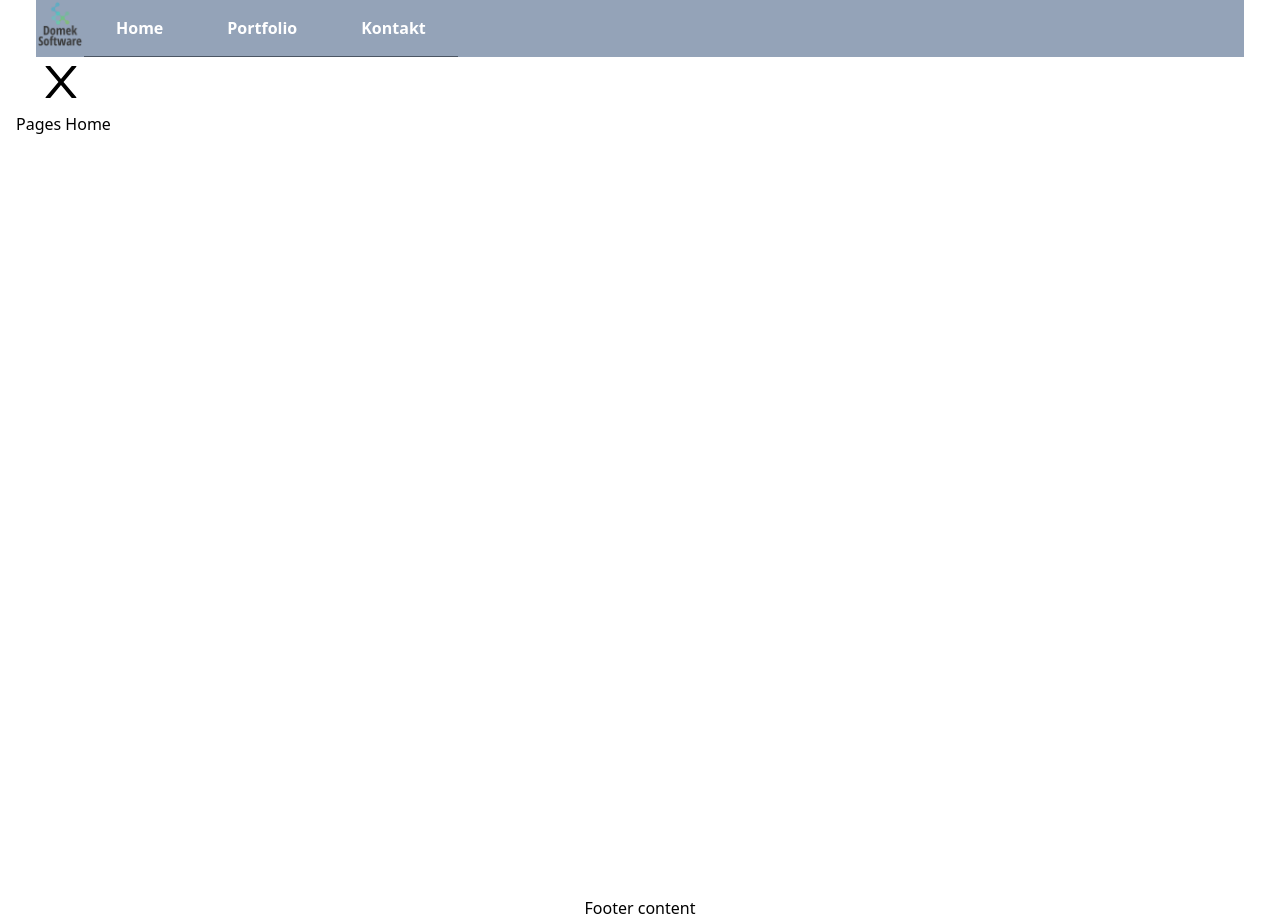
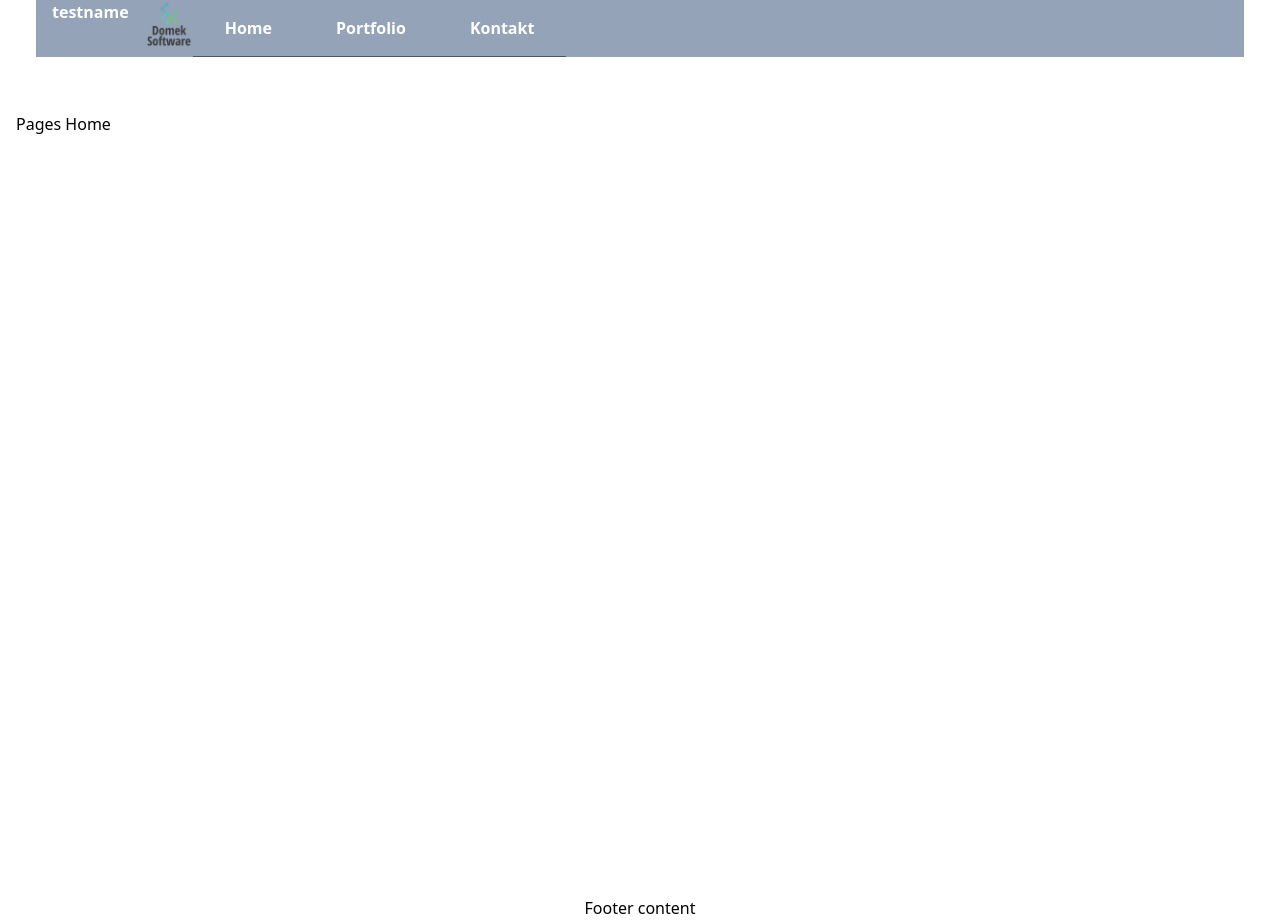
Before and after one commit to deser1/reactwebsite, a React (Create React App) app: page / in a window 1280 px wide. Built offline with nearby package versions, Linux system fonts and the light colour scheme.

Commit message:
Create and add component NavbarLink

```diff
--- a/app/controllers/projects.controller.js
+++ b/app/controllers/projects.controller.js
@@ -6,6 +6,7 @@
 // Create and Save a new Project
 const createProjects = (req, res) => {
     // Validating the request
+    console.log('request =' + JSON.stringify(req.body));
     if (!req.body.title) {
         res.status(400).send ({
             message: "Content can be placed here!"
--- a/src/component/navbar/Navbar.jsx
+++ b/src/component/navbar/Navbar.jsx
@@ -3,7 +3,20 @@
 import {Link} from "react-router-dom";
 
 import logo from "./../../logo_200x200.png";
-
+const NavbarLink = (props) =>{//debugger;
+  return (
+    <>
+    <li className={props.contenerLinkClassName}>
+      <Link
+      to={props.href}
+      className={props.linkClassName}
+      >
+        {props.src ? <img className="w-12 h-12" src={logo} alt="logo" /> : props.textLink}
+      </Link>
+    </li>
+    </>
+  );
+};
 const Navbar = () => {
   const [nav, setNav] = useState(false);
 
@@ -21,21 +34,21 @@
   return (
     <nav id="navbar">
       <div className="relative justify-between items-center h-24 max-w-[1240px] mx-auto px-4 text-white">
-        <ul className="md:flex hidden bg-slate-400">
+        <ul className="md:flex hidden bg-slate-400"><NavbarLink href="/" textLink="testname" contenerLinkClassName="justify-center" linkClassName="p-4 hover:bg-slate-500 font-bold" />
           <li className="justify-center">
-            <a href="/">
+            <Link to={links.href ? "/" : "#"}>
               <img className="w-12 h-12" src={logo} alt="logo" />
-            </a>
+            </Link>
           </li>
-          {links.map(({text, href}) => (
-            <li className="p-4 border-b border-gray-600 hover:bg-slate-500">
+          {links.map(({text, href, i}) => (
+            <li key={i} className="p-4 border-b border-gray-600 hover:bg-slate-500">
               <Link to={href} className="p-4 hover:bg-slate-500 font-bold">
                 {text}
               </Link>
             </li>
           ))}
         </ul>
-        <div className="absolute" onClick={() => setNav((prev) => !prev)}>
+        <div className="absolute flex sm:flex sm:visible md:hidden lg:hidden xl:hidden 2xl:hidden z-[1000]" onClick={() => setNav((prev) => !prev)}>
           {hasNotNav ? (
             <AiOutlineClose color="black" size="50"/>
           ) : (
@@ -53,8 +66,8 @@
                 />
               </a>
             </li>
-            {links.map(({text, href}) => (
-              <li className="p-4 border-b border-gray-600 hover:bg-slate-500">
+            {links.map(({text, href, i}) => (
+              <li key={i} className="p-4 border-b border-gray-600 hover:bg-slate-500">
                 <Link className="hover:text-white font-bold h-20" to={href}>
                   {text}
                 </Link>
```
